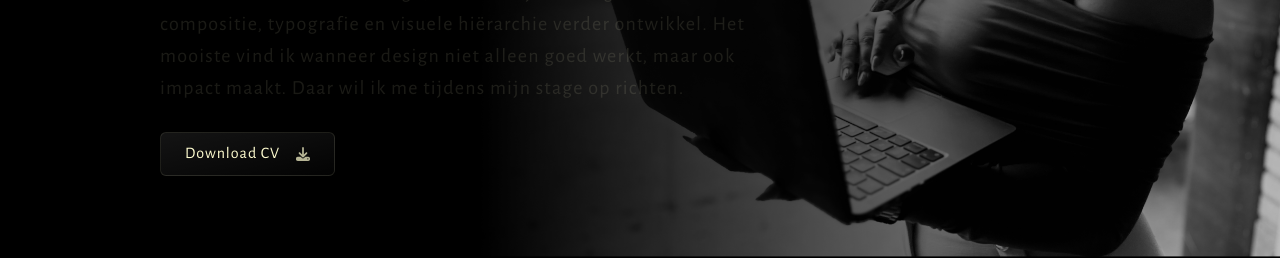
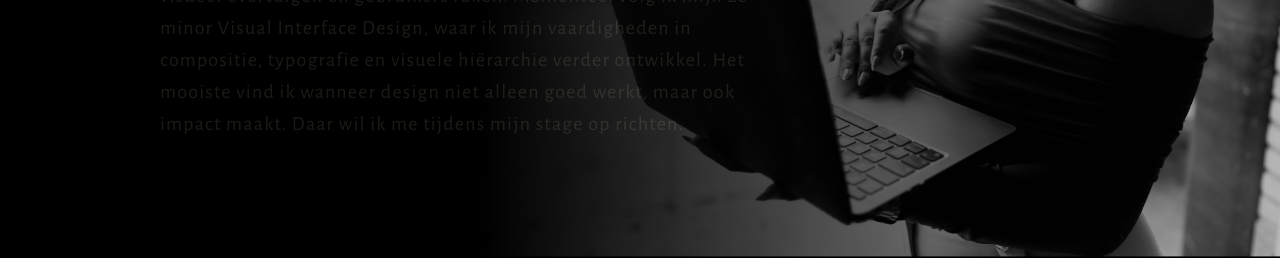
Before and after one commit to kmd98x/kmd, a Next.js app: page / in a window 1280 px wide. Shown: the part 1300-1558 px from the top of the page. Built offline with nearby package versions, Linux system fonts and the light colour scheme; a web font is replaced by a local one.

Commit message:
chore(about): remove sv download button

```diff
--- a/app/page.js
+++ b/app/page.js
@@ -1,7 +1,6 @@
 import Header from "./sections/Header";
 import About from "./sections/About";
 import Footer from "./sections/Footer";
-// import ProjectsSection from "./components/projects/ProjectsSection";
 import Projects from "./sections/Projects";
 
 export default function Home() {
@@ -10,7 +9,6 @@
 			<Header />
 			<About />
 			<Projects />
-			{/* <ProjectsSection /> */}
 			<Footer />
 		</div>
 	);
--- a/app/sections/About.jsx
+++ b/app/sections/About.jsx
@@ -64,13 +64,6 @@
             <div className="max-md:-mt-32 pl-10 xl:pl-40" ref={textContainer}>
                 <h2 className="relative text-montez " ref={titleRef}>Over mij</h2>
                 <p className="text-[clamp(1rem,0.643rem_+_0.952vw,1.25rem)] md:max-w-[60ch] min-[1440px]:max-w-[64ch] max-md:pr-8" ref={textContent}>Ik ben Martina Doekharan, 3ᵉ jaars student Communication and Multimedia Design aan de Hogeschool van Amsterdam en ben afkomstig uit Suriname. Mijn focus ligt op visual design. Het creëren van digitale producten die niet alleen functioneel zijn, maar ook visueel overtuigen en gebruikers raken. Momenteel volg ik mijn 2e minor Visual Interface Design, waar ik mijn vaardigheden in compositie, typografie en visuele hiërarchie verder ontwikkel. Het mooiste vind ik wanneer design niet alleen goed werkt, maar ook impact maakt. Daar wil ik me tijdens mijn stage op richten.</p>
-                <a
-                    href="/kmd-cv.pdf"
-                    target="_blank"
-                    className="text-[#fffdd0] flex py-2 px-6 w-fit mt-7 items-center gap-1 card-surface"
-                >
-                    Download CV <FontAwesomeIcon icon={faDownload} className="size-3.5 ml-3 opacity-70" />
-                </a>
             </div>
         </section>
     );
```
